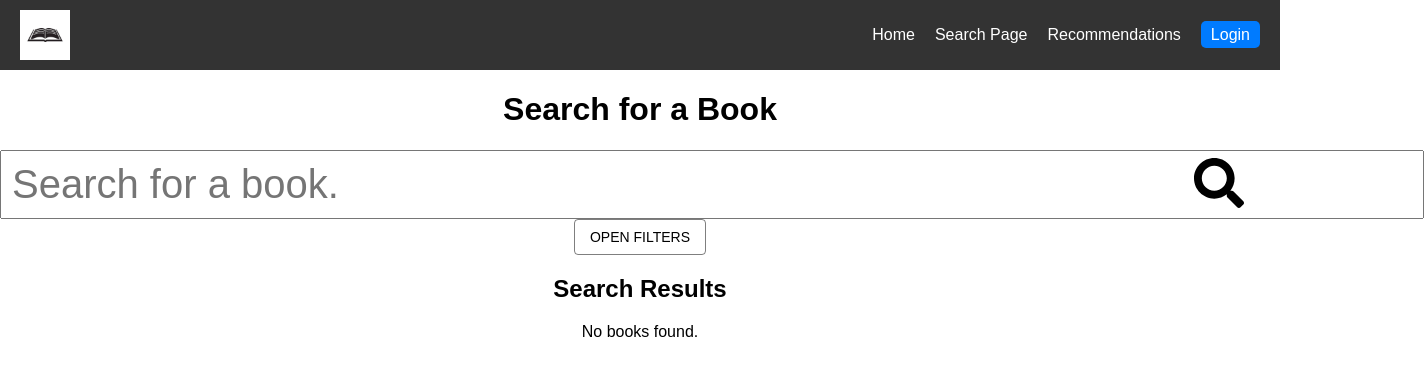
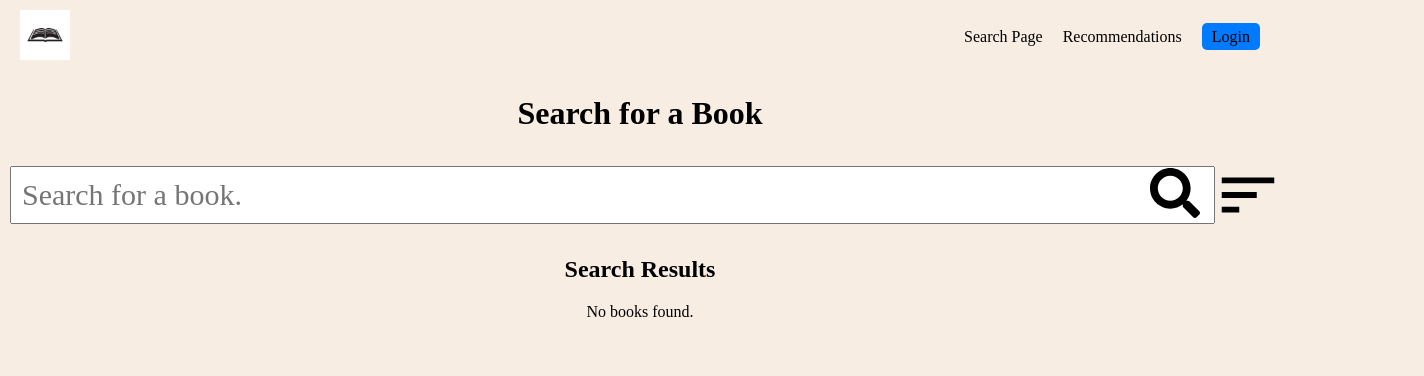
Before and after one commit to mckennareale/BookTalk, a React (Create React App) app in the folder book-app/: page /search in a window 1280 px wide. Shown: the top 376 px of the page, 1424 px wide, since content can reach past the window. Built offline with nearby package versions, Linux system fonts and the light colour scheme.

Commit message:
added filters to search page

```diff
--- a/book-app/src/App.js
+++ b/book-app/src/App.js
@@ -14,6 +14,7 @@ import OnboardingPage from './pages/OnboardingPage';
 import RecsPage from './pages/RecsPage';
 import SearchPage from './pages/SearchPage';
 import NavigationBar from './components/NavigationBar';
+import './css/styles.css'
 
 const theme = createTheme({
   typography: {
--- a/book-app/src/components/NavigationBar.js
+++ b/book-app/src/components/NavigationBar.js
@@ -6,11 +6,10 @@ import '../css/NavigationBar.css'; // Optional: Import a CSS file for styling
 const NavigationBar = () => {
   return (
     <nav className="navbar">
-      <img src={logo} alt="Logo" className="logo" />
+      <Link to="/">
+        <img src={logo} alt="Logo" className="logo" />
+      </Link>
       <ul className="nav-links">
-        <li>
-          <Link to="/">Home</Link>
-        </li>
         <li>
           <Link to="/search">Search Page</Link>
         </li>
--- /dev/null
+++ b/book-app/src/components/SearchDrawer.js
@@ -0,0 +1,103 @@
+import React, { useState } from 'react';
+import { Drawer, List, ListItem, ListItemText, Switch, TextField, Button, Autocomplete, FormControl, FormControlLabel, RadioGroup, Radio } from '@mui/material';
+
+const SearchDrawer = ({ open, toggleDrawer, setFilter }) => {
+  const [timePeriod, setTimePeriod] = useState('');
+  const [selectedCategory, setSelectedCategory] = useState(null);
+  const [selectedAgeGroup, setSelectedAgeGroup] = useState('');
+  const [author, setAuthor] = useState('');
+  const label = { inputProps: { 'aria-label': 'Film Adaptation switch' } };
+
+  const handleApplyFilters = () => {
+    // fill in logic here
+  };
+
+  return (
+    <Drawer anchor="left" open={open} onClose={toggleDrawer(false)}>
+      <div
+        role="presentation"
+        onClick={(event) => event.stopPropagation()}
+        onKeyDown={(event) => event.stopPropagation()}
+        style={{ width: 250, padding: '10px' }}
+      >
+        <List>
+          <ListItem>
+            <ListItemText primary="Select Filters" style={{ fontSize: '24px', fontWeight: 'bold' }} />
+          </ListItem>
+          <ListItem style={{ marginTop: '5px' }}>
+            <ListItemText primary="Author" />
+          </ListItem>
+          <div style={{ width: '100%' }}>
+              <Autocomplete
+                disablePortal
+                options={["Category 1", "Category 2", "Category 3"]}
+                value={selectedCategory}
+                onChange={(event, newValue) => setAuthor(newValue)}
+                renderInput={(params) => <TextField {...params} label="Choose author" fullWidth />}
+              />
+            </div>
+          <ListItem style={{ marginTop: '5px' }}>
+            <ListItemText primary="Category" />
+          </ListItem>
+          <ListItem style={{ marginBottom: '10px' }}>
+            <div style={{ width: '100%' }}>
+              <Autocomplete
+                disablePortal
+                options={["Category 1", "Category 2", "Category 3"]}
+                value={selectedCategory}
+                onChange={(event, newValue) => setSelectedCategory(newValue)}
+                renderInput={(params) => <TextField {...params} label="Choose categories" fullWidth />}
+              />
+            </div>
+          </ListItem>
+          <ListItem style={{ marginTop: '5px' }}>
+            <ListItemText primary="Classification" />
+          </ListItem>
+          <ListItem style={{ marginBottom: '10px' }}>
+            <FormControl component="fieldset" style={{ marginLeft: '20px' }}>
+              <RadioGroup
+                aria-label="age-group"
+                value={selectedAgeGroup}
+                onChange={(e) => setSelectedAgeGroup(e.target.value)}
+              >
+                <FormControlLabel value="Children" control={<Radio />} label="Children" />
+                <FormControlLabel value="YA" control={<Radio />} label="YA" />
+                <FormControlLabel value="Adult" control={<Radio />} label="Adult" />
+              </RadioGroup>
+            </FormControl>
+          </ListItem>
+          <ListItem style={{ marginTop: '5px' }}>
+            <ListItemText primary="Time Period" />
+          </ListItem>
+          <ListItem style={{ marginBottom: '10px' }}>
+          <div style={{ width: '100%' }}>
+              <Autocomplete
+                disablePortal
+                options={["Category 1", "Category 2", "Category 3"]}
+                value={selectedCategory}
+                onChange={(event, newValue) => setTimePeriod(newValue)}
+                renderInput={(params) => <TextField {...params} label="Choose time period" fullWidth />}
+              />
+            </div>
+          </ListItem>
+          <ListItem style={{ marginTop: '5px' }}>
+            <ListItemText primary="Film Adaptation" />
+            <div>
+            <Switch {...label} />
+            </div>
+          </ListItem>
+        </List>
+        <Button
+          variant="contained"
+          color="primary"
+          onClick={handleApplyFilters}
+          style={{ margin: '10px' }}
+        >
+          Apply Filters
+        </Button>
+      </div>
+    </Drawer>
+  );
+};
+
+export default SearchDrawer;
--- a/book-app/src/css/NavigationBar.css
+++ b/book-app/src/css/NavigationBar.css
@@ -1,9 +1,13 @@
+@import './variables.css';
+
 .navbar {
   display: flex;
   align-items: center;
   justify-content: space-between;
-  background-color: #333; /* Background color */
   padding: 10px 20px; /* Padding */
+  color: var(--text-color); /* Link color */
+  font-family: var(--font-family); /* Recoleta font */
+  font-weight: lighter; /* Light font weight */
 }
 
 .logo {
@@ -22,7 +26,7 @@
 }
 
 .nav-links a {
-  color: white; /* Link color */
+  color: var(--text-color); /* Link color */
   text-decoration: none; /* Remove underline */
 }
 
--- /dev/null
+++ b/book-app/src/css/SearchPage.css
@@ -0,0 +1,57 @@
+body {
+    font-family: var(--font-family); /* Recoleta font */
+    font-weight: lighter; /* Light font weight */
+
+}
+
+h1, h2 {
+    font-family: var(--your-heading-font-variable);
+}
+
+input {
+    font-family: var(--font-family); /* Recoleta font */
+    font-weight: normal; /* Light font weight */
+}
+
+button {
+    font-family: var(--font-family); /* Recoleta font */
+    font-weight: lighter; /* Light font weight */
+}
+
+
+
+
+
+/* created by Thrisna */
+
+.sort-button {
+    margin-left: 10px; /* Add margin for spacing */
+    border: none; /* Remove border */
+    padding: 10px; /* Increase padding to make the button larger */
+    min-width: 50px; /* Set a minimum width for the button */
+    display: flex; /* Use flex to center the icon */
+    align-items: center; /* Center vertically */
+    justify-content: center; /* Center horizontally */
+    background: none; /* Remove background */
+    box-shadow: none; /* Remove any shadow */
+    cursor: pointer; /* Change cursor to pointer */
+}
+
+.search-bar {
+    margin-left: 10px; /* Add margin for spacing */
+    width: 1700px; /* Increase width as needed */
+    padding: 10px; /* Keep padding for better appearance */
+    font-size: 30px; /* Increase font size for better readability */
+}
+
+.magnifying-glass {
+    position: absolute; /* Use absolute positioning */
+    right: 80px; /* Adjust as needed to fit within the search bar */
+    top: 50%; /* Center vertically */
+    transform: translateY(-50%); /* Adjust for perfect centering */
+    cursor: pointer; /* Change cursor to pointer */
+    background: none; /* Remove background */
+    border: none; /* Remove border */
+    padding: 0; /* Remove padding */
+    outline: none; /* Remove outline */
+}
--- /dev/null
+++ b/book-app/src/css/styles.css
@@ -0,0 +1,5 @@
+/* this will be the main overall css file for all of the pages */
+
+body {
+    background-color: #F7EDE2;
+}
--- /dev/null
+++ b/book-app/src/css/variables.css
@@ -0,0 +1,60 @@
+:global {
+  /* Color Scheme */
+
+  /* option 1 */
+  :root {
+    /* --primary-color: #EF5D58; buttons, CTAs, links, highlights */
+    /* --secondary-color: #dc9b57; /* secondary buttons etc. */
+    /* --bookshelf-back-color: #b17c4b; */
+    /* --accent-color: #b17c4b; notifs etc. to draw attention */
+    /* --background-color: #698168; background of the page */
+    /* --text-color: #8aa6b5;  */
+    /* --error-color: #c7ab7b;  */
+  }
+
+
+
+  /* option 2 */
+  /* --primary-color: #86CB92; /* Emerald */
+  /* --secondary-color: #71B48D; /* Mint */
+  /* --accent-color: #404E7C; /* YInMn Blue */
+  /* --bookshelf-back-colorr: #251F47; Space Cadet */
+  /* --background-color: #260F26; Dark Purple */
+  /* --text-color: #404E7C; YInMn Blue, reused for text */
+  /* --error-color: #71B48D; Mint, reused for errors */
+
+  /* option 3 */
+  /* --primary-color: #CEC075; Citron, used for CTAs (buttons, links, highlights) */
+  /* --secondary-color: #9DA9A0; Ash Gray, used for general card backgrounds */
+  /* --bookshelf-back-color: #654C4F; Rose Ebony, used for bookshelf background */
+  /* --accent-color: #B26E63; Redwood, used for notifications and accents */
+  /* --background-color: #C0CAAD; Ash Gray variant, for overall page background */
+  /* --text-color: #654C4F; Rose Ebony, reused for text */
+  /* --error-color: #B26E63; Redwood, reused for errors */
+
+  /* Fonts */
+
+  @font-face {
+    font-family: 'Recoleta';
+    src: '../assets/recoleta-font/recoleta-Regular.ttf' format('truetype'); /* Adjust the path as necessary */
+    font-weight: normal;
+    font-style: normal;
+  }
+  @font-face {
+    font-family: 'Recoleta';
+    src: '../assets/recoleta-font/recoleta-Light.ttf' format('truetype'); /* Adjust the path as necessary */
+    font-weight: lighter;
+    font-style: normal;
+  }
+  @font-face {
+    font-family: 'Recoleta';
+    src: '../assets/recoleta-font/recoleta-SemiBold.ttf' format('truetype'); /* Adjust the path as necessary */
+    font-weight: bold;
+    font-style: normal;
+  }
+
+  /* Fonts
+  --font-family: 'Recoleta', sans-serif;
+  --font-size: 16px;
+  --font-weight: normal; */
+}
--- a/book-app/src/pages/SearchPage.js
+++ b/book-app/src/pages/SearchPage.js
@@ -1,13 +1,16 @@
 import React, { useState } from 'react';
-import { FaSearch } from 'react-icons/fa'; // Importing a magnifying glass icon
-import { Drawer, Button, List, ListItem, ListItemText } from '@mui/material'; // Importing MUI components
-import NavigationBar from '../components/NavigationBar';
+import { FaSearch } from 'react-icons/fa';
+import { Button } from '@mui/material';
+import '../css/variables.css';
+import '../css/SearchPage.css';
+import SortIcon from '@mui/icons-material/Sort';
+import SearchDrawer from '../components/SearchDrawer';
 
 const SearchPage = () => {
   const [searchTerm, setSearchTerm] = useState('');
-  const [filter, setFilter] = useState(''); // Example filter state
-  const [books, setBooks] = useState([]); // State to hold search results
-  const [drawerOpen, setDrawerOpen] = useState(false); // State to control drawer visibility
+  const [filter, setFilter] = useState('');
+  const [books, setBooks] = useState([]);
+  const [drawerOpen, setDrawerOpen] = useState(false);
 
   const handleSearch = () => {
     // TODO: Implement search logic to fetch books based on searchTerm and filter
@@ -19,7 +22,6 @@ const SearchPage = () => {
     }
   };
 
-  // opens
   const toggleDrawer = (open) => (event) => {
     if (event.type === 'keydown' && (event.key === 'Tab' || event.key === 'Shift')) {
       return;
@@ -30,49 +32,24 @@ const SearchPage = () => {
   return (
     <div>
       <h1>Search for a Book</h1>
-      <div style={{ position: 'relative' }}>
+      <div style={{ position: 'relative', display: 'flex', alignItems: 'center' }}>
         <input
+          className="search-bar"
           type="text"
           placeholder="Search for a book."
           value={searchTerm}
           onChange={(e) => setSearchTerm(e.target.value)}
           onKeyDown={handleKeyPress}
-          style={{ width: '1400px', padding: '10px', fontSize: '40px' }} // Increased width and padding
         />
-        <button
-          onClick={handleSearch}
-          style={{ position: 'absolute', right: '30px', top: '7px', background: 'none', border: 'none', cursor: 'pointer' }}
-        >
-        <FaSearch size={50} /> {/* Magnifying glass icon */}
+        <button className="magnifying-glass" onClick={handleSearch}>
+          <FaSearch size={50} />
         </button>
+        <Button onClick={toggleDrawer(true)} className="sort-button">
+          <SortIcon style={{ fontSize: '70px' }} />
+        </Button>
       </div>
 
-      <Button variant="outlined" onClick={toggleDrawer(true)}>Open Filters</Button>
-
-      <Drawer anchor="left" open={drawerOpen} onClose={toggleDrawer(false)}>
-        <div
-          role="presentation"
-          onClick={toggleDrawer(false)}
-          onKeyDown={toggleDrawer(false)}
-          style={{ width: 250 }}
-        >
-          <List>
-            <ListItem>
-              <ListItemText primary="Select Filter" />
-            </ListItem>
-            <ListItem button onClick={() => setFilter('author')}>
-              <ListItemText primary="Author" />
-            </ListItem>
-            <ListItem button onClick={() => setFilter('genre')}>
-              <ListItemText primary="Genre" />
-            </ListItem>
-            <ListItem button onClick={() => setFilter('year')}>
-              <ListItemText primary="Publication Year" />
-            </ListItem>
-            {/* Add more filter options as needed */}
-          </List>
-        </div>
-      </Drawer>
+      <SearchDrawer open={drawerOpen} toggleDrawer={toggleDrawer} setFilter={setFilter} />
 
       <div>
         <h2>Search Results</h2>
```
